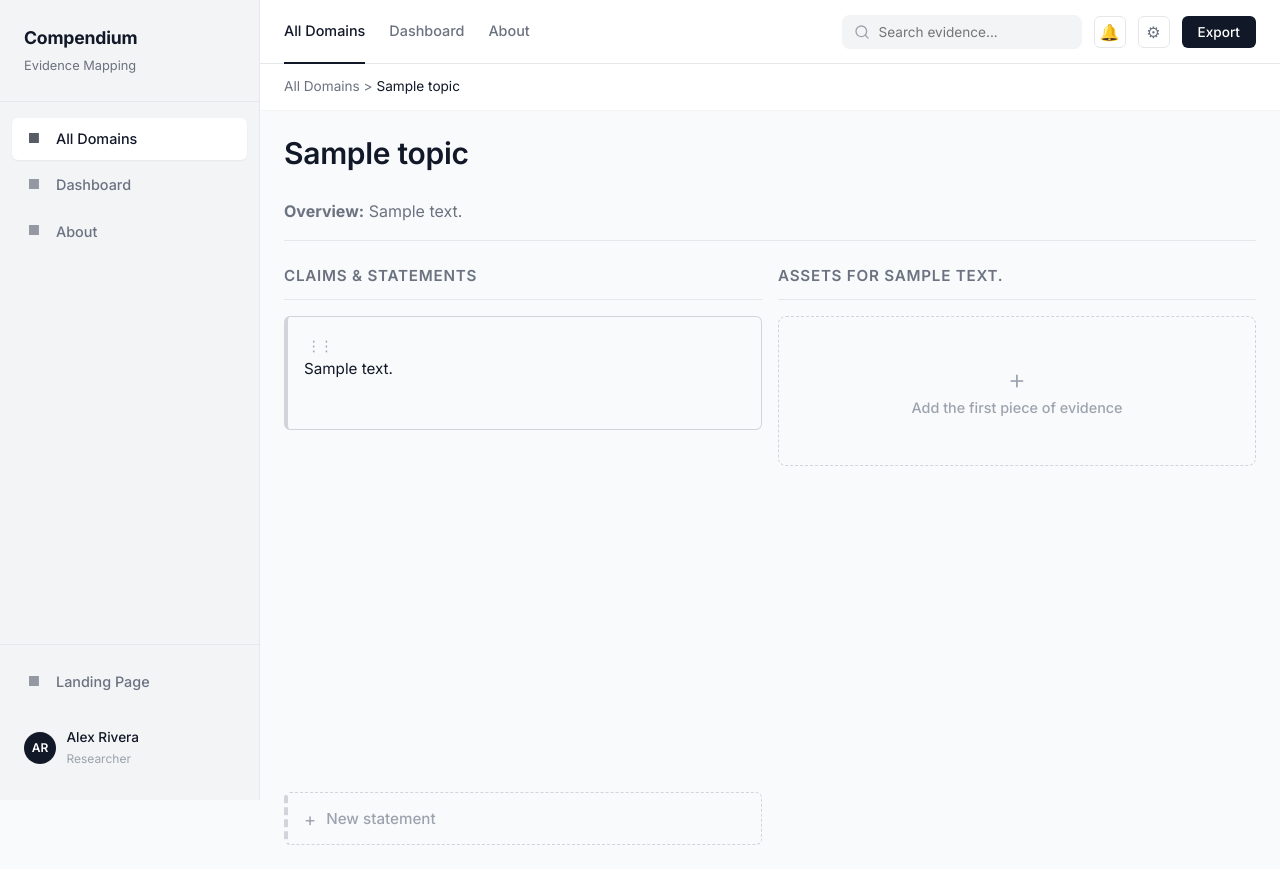
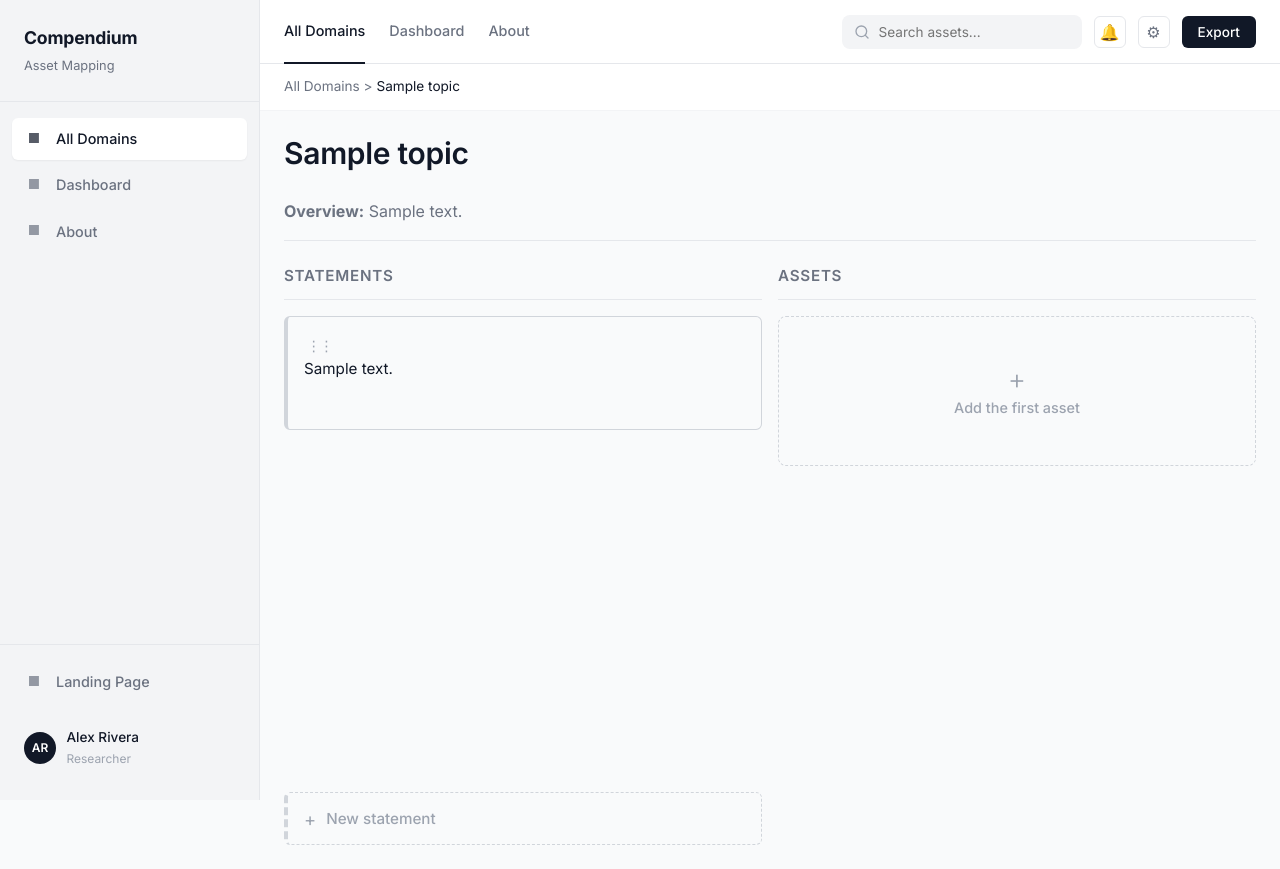
Before and after one commit to basu-10/compendium, a Flask app: page /topic/1 in a window 1280 px wide. Run offline with Flask 2, Linux system fonts and the light colour scheme; data comes from the database, SQL or seed files in the repository; tables that the repository leaves empty hold one stand-in row (values such as "Sample post"); data that the repository does not hold is empty; some libraries are stand-ins or nearby versions.

Commit message:
feat: Update terminology from "evidence" to "asset" and implement new layout for modern theme

```diff
--- a/static/js/app.js
+++ b/static/js/app.js
@@ -616,8 +616,7 @@ function showEvidence(statementId) {
     // reorderable after the cards are rebuilt client-side.
     const titleEl = document.getElementById('evidence-pane-title');
     if (titleEl) {
-        const stmt = document.querySelector('.statement[data-statement-id="' + statementId + '"]');
-        titleEl.textContent = 'Assets for ' + (stmt ? stmt.textContent.trim() : 'this topic');
+        titleEl.textContent = 'Assets';
     }
     initAssetSortable(statementId);
 }
@@ -636,7 +635,7 @@ function buildAddEvidenceCard(statementId, isEmpty) {
 
     const label = document.createElement('span');
     label.className = 'add-card-label';
-    label.textContent = isEmpty ? 'Add the first piece of evidence' : 'Add evidence';
+    label.textContent = isEmpty ? 'Add the first asset' : 'Add asset';
     btn.appendChild(label);
 
     btn.addEventListener('click', function() {
--- a/templates/base.html
+++ b/templates/base.html
@@ -8,6 +8,21 @@
     <link rel="preconnect" href="https://fonts.gstatic.com" crossorigin>
     <link href="https://fonts.googleapis.com/css2?family=Inter:wght@300;400;500;600;700&display=swap" rel="stylesheet">
     <link rel="stylesheet" href="{{ url_for('static', filename='css/style.css') }}">
+    <script>
+        // Apply the stored theme before first paint to avoid a flash of the
+        // default layout and a reload-loss of the selection.
+        (function() {
+            var theme = localStorage.getItem('compendium-theme') || 'legacy';
+            document.documentElement.classList.add('theme-' + theme);
+            if (document.body) {
+                document.body.className = 'theme-' + theme;
+            } else {
+                document.addEventListener('DOMContentLoaded', function() {
+                    document.body.className = 'theme-' + theme;
+                });
+            }
+        })();
+    </script>
     {% block head %}{% endblock %}
 </head>
 <body class="theme-legacy">
@@ -16,7 +31,7 @@
             <div class="sidebar-header">
                 <a href="{{ url_for('index') }}" class="sidebar-brand-link">
                     <div class="sidebar-brand">Compendium</div>
-                    <div class="sidebar-subtitle">Evidence Mapping</div>
+                    <div class="sidebar-subtitle">Asset Mapping</div>
                 </a>
             </div>
             <nav class="sidebar-nav">
@@ -54,7 +69,7 @@
                 <div class="top-actions">
                     <div class="search-box">
                         <svg class="search-icon" width="16" height="16" viewBox="0 0 24 24" fill="none" stroke="currentColor" stroke-width="2" stroke-linecap="round" stroke-linejoin="round"><circle cx="11" cy="11" r="8"></circle><path d="m21 21-4.3-4.3"></path></svg>
-                        <input type="text" placeholder="Search evidence...">
+                        <input type="text" placeholder="Search assets...">
                     </div>
                     <button class="icon-btn" title="Notifications">&#128276;</button>
                     <button class="icon-btn" id="settings-btn" title="Settings" aria-label="Settings">&#9881;</button>
@@ -109,7 +124,7 @@
                         <input type="radio" name="theme" id="theme-modern" value="modern">
                         <label for="theme-modern">
                             <span class="theme-option-name">Modern</span>
-                            <span class="theme-option-desc">Coming soon.</span>
+                            <span class="theme-option-desc">Topic page: statement cards on top, bento assets below.</span>
                         </label>
                     </div>
                 </fieldset>
@@ -123,8 +138,8 @@
 
     <script>
         // Wire the settings gear to open the layout/theme modal. The selected
-        // theme is a no-op selector until "modern" is implemented; legacy stays
-        // the live layout. Choosing modern only surfaces a not-implemented alert.
+        // theme persists to localStorage and is applied on save; the page reloads
+        // so the chosen layout (legacy or modern) is rendered consistently.
         (function() {
             const STORAGE_KEY = 'compendium-theme';
             const body = document.body;
@@ -151,16 +166,11 @@
                 saveBtn.addEventListener('click', function() {
                     const selected = document.querySelector('#settings-modal input[name="theme"]:checked');
                     const theme = selected ? selected.value : 'legacy';
-                    if (theme === 'modern') {
-                        // Theme 2 is scaffolded but not yet built out.
-                        alert('Modern theme is not implemented yet.');
-                        closeModal('settings-modal');
-                        return;
-                    }
                     localStorage.setItem(STORAGE_KEY, theme);
                     body.classList.remove('theme-legacy', 'theme-modern');
                     body.classList.add('theme-' + theme);
                     closeModal('settings-modal');
+                    location.reload();
                 });
             }
         })();
--- a/templates/components/evidence_card.html
+++ b/templates/components/evidence_card.html
@@ -24,8 +24,8 @@
         {% set edit_url = url_for('update_attachment') %}
         {% set delete_modal_id = 'delete-attachment' %}
         {% set delete_url = url_for('delete_attachment', attachment_id=att.id) %}
-        {% set delete_title = 'Delete Evidence' %}
-        {% set delete_message = 'Are you sure you want to delete this evidence asset?' %}
+        {% set delete_title = 'Delete Asset' %}
+        {% set delete_message = 'Are you sure you want to delete this asset?' %}
         {% set delete_gated = true %}
         {% set attach_url = none %}
         {% include "components/hover_actions.html" with context %}
--- a/templates/components/hover_actions.html
+++ b/templates/components/hover_actions.html
@@ -11,6 +11,6 @@
     <button type="button" class="icon-btn delete-btn{% if delete_gated %} gated{% endif %}" onclick="openConfirmModal('{{ delete_modal_id }}', '{{ delete_title }}', '{{ delete_message }}', '{{ delete_url }}'); event.stopPropagation();" title="Delete" aria-label="Delete">🗑</button>
     {% endif %}
     {% if attach_url %}
-    <button type="button" class="icon-btn" onclick="openModal('{{ attach_modal_id }}'); event.stopPropagation();" title="Attach Evidence" aria-label="Attach Evidence">📎</button>
+    <button type="button" class="icon-btn" onclick="openModal('{{ attach_modal_id }}'); event.stopPropagation();" title="Attach Asset" aria-label="Attach Asset">📎</button>
     {% endif %}
 </div>
--- a/templates/domain.html
+++ b/templates/domain.html
@@ -43,7 +43,7 @@
                     <h3>{{ topic.name }}</h3>
                     <p>{{ topic.description or 'No description' }}</p>
                     <div class="stat-count">
-                        {{ topic.statement_count }} Statements &bull; {{ topic.attachment_count }} Evidences
+                        {{ topic.statement_count }} Statements &bull; {{ topic.attachment_count }} Assets
                     </div>
                 </div>
                 {% set edit_modal_id = topic_edit_modal_id %}
--- a/templates/modals/attachment_form.html
+++ b/templates/modals/attachment_form.html
@@ -2,7 +2,7 @@
 {% block modal_content %}
 <form id="attach-form-{{ statement_id }}" class="add-form" method="POST" action="{{ url_for('create_attachment') }}" enctype="multipart/form-data">
     <input type="hidden" name="statement_id" value="{{ statement_id }}">
-    <h3 id="{{ modal_id }}-title">{{ title or 'Attach Evidence' }}</h3>
+    <h3 id="{{ modal_id }}-title">{{ title or 'Attach Asset' }}</h3>
     <div class="form-group">
         <label for="att-title-{{ statement_id }}">Title</label>
         <input type="text" id="att-title-{{ statement_id }}" name="title" required>
--- a/templates/modals/edit_attachment.html
+++ b/templates/modals/edit_attachment.html
@@ -3,7 +3,7 @@
 <form id="edit-attachment-form-{{ attachment.id }}" class="add-form" method="POST"
       action="{{ url_for('update_attachment') }}" enctype="multipart/form-data">
     <input type="hidden" name="attachment_id" value="{{ attachment.id }}">
-    <h3 id="{{ modal_id }}-title">Edit Evidence</h3>
+    <h3 id="{{ modal_id }}-title">Edit Asset</h3>
 
     <div class="form-group">
         <label for="edit-att-title-{{ attachment.id }}">Title</label>
--- a/templates/public_base.html
+++ b/templates/public_base.html
@@ -4,7 +4,7 @@
     <meta charset="UTF-8">
     <meta name="viewport" content="width=device-width, initial-scale=1.0">
     <title>{% block title %}Compendium{% endblock %}</title>
-    <meta name="description" content="{% block description %}Compendium turns scattered sources into structured, evidence-backed arguments.{% endblock %}">
+    <meta name="description" content="{% block description %}Compendium turns scattered sources into structured, asset-backed arguments.{% endblock %}">
     <link rel="preconnect" href="https://fonts.googleapis.com">
     <link rel="preconnect" href="https://fonts.gstatic.com" crossorigin>
     <link href="https://fonts.googleapis.com/css2?family=Inter:wght@300;400;500;600;700&display=swap" rel="stylesheet">
@@ -51,7 +51,7 @@
                     <span class="public-brand-mark">C</span>
                     <span class="public-brand-name">Compendium</span>
                 </div>
-                <p class="public-footer-tagline">Structured research, backed by evidence you can trace.</p>
+                <p class="public-footer-tagline">Structured research, backed by assets you can trace.</p>
             </div>
             <div class="public-footer-links">
                 <div class="public-footer-col">
--- a/templates/topic.html
+++ b/templates/topic.html
@@ -3,7 +3,7 @@
 {% block title %}{{ topic.name }} - Compendium{% endblock %}
 
 {% block content %}
-<div>
+<div class="topic">
     {% set topic_edit_modal_id = 'edit-topic-' ~ topic.id %}
     {% set topic_delete_modal_id = 'delete-topic-' ~ topic.id %}
     <div class="section-header topic-header" id="topic-header">
@@ -27,7 +27,7 @@
     <div class="split-layout" id="split-layout">
         <div class="left-pane" id="claims-pane">
             <div class="pane-header">
-                <h3>Claims &amp; Statements</h3>
+                <h3>Statements</h3>
             </div>
             {# The statement list and the "add" affordance share one scroll
                container so the add row can sit at the end of the list while
@@ -81,7 +81,7 @@
 
         <div class="right-pane" id="evidence-pane">
             <div class="pane-header">
-                <h3 id="evidence-pane-title">Assets for {{ statements[0].text if statements else 'this topic' }}</h3>
+                <h3 id="evidence-pane-title">Assets</h3>
             </div>
             <div class="evidence-grid" id="evidence-content">
                 {% if statements %}
@@ -98,12 +98,12 @@
                             onclick="openAttachModal(this.dataset.statementId)">
                         <span class="add-card-plus" aria-hidden="true">+</span>
                         <span class="add-card-label">
-                            {% if attachments_by_statement.get(first_id) %}Add evidence{% else %}Add the first piece of evidence{% endif %}
+                            {% if attachments_by_statement.get(first_id) %}Add asset{% else %}Add the first asset{% endif %}
                         </span>
                     </button>
                 {% else %}
                     <div class="empty-state">
-                        <p>Add a statement first, then attach evidence to it.</p>
+                        <p>Add a statement first, then attach an asset to it.</p>
                     </div>
                 {% endif %}
             </div>
@@ -145,8 +145,8 @@
        the action URL and message when an attachment's delete button is tapped,
        instead of rendering one modal per attachment. #}
     {% set modal_id = 'delete-attachment' %}
-    {% set title = 'Delete Evidence' %}
-    {% set message = 'Are you sure you want to delete this evidence asset?' %}
+    {% set title = 'Delete Asset' %}
+    {% set message = 'Are you sure you want to delete this asset?' %}
     {% set delete_url = '' %}
     {% include "modals/confirm_delete.html" with context %}
 
@@ -178,7 +178,12 @@ const CONTENT_ONLY_TYPES = {{ CONTENT_ONLY_TYPES | tojson }};
 
 // Split.js initialization
 document.addEventListener('DOMContentLoaded', function() {
-    if (typeof Split !== 'undefined') {
+    // Under the Modern theme the topic page uses a top/bottom layout (no split
+    // panes), so skip Split.js — its injected inline width/flex would fight the
+    // Modern CSS. Same for the mobile accordion, which assumes two panes.
+    const isModern = document.body.classList.contains('theme-modern');
+
+    if (!isModern && typeof Split !== 'undefined') {
         const split = Split(['#claims-pane', '#evidence-pane'], {
             direction: 'horizontal',
             sizes: [50, 50],
@@ -199,7 +204,7 @@ document.addEventListener('DOMContentLoaded', function() {
     initHoverActions();
     initEvidenceCards();
     initStatements();
-    initMobileAccordion();
+    if (!isModern) initMobileAccordion();
     initDragReorder();
     initAssetDropzone();
 });
```
Also changed, not shown: static/css/style.css (+52 -0 lines), templates/about.html (+10 -10 lines), templates/dashboard.html (+5 -5 lines), templates/landing.html (+11 -11 lines).
